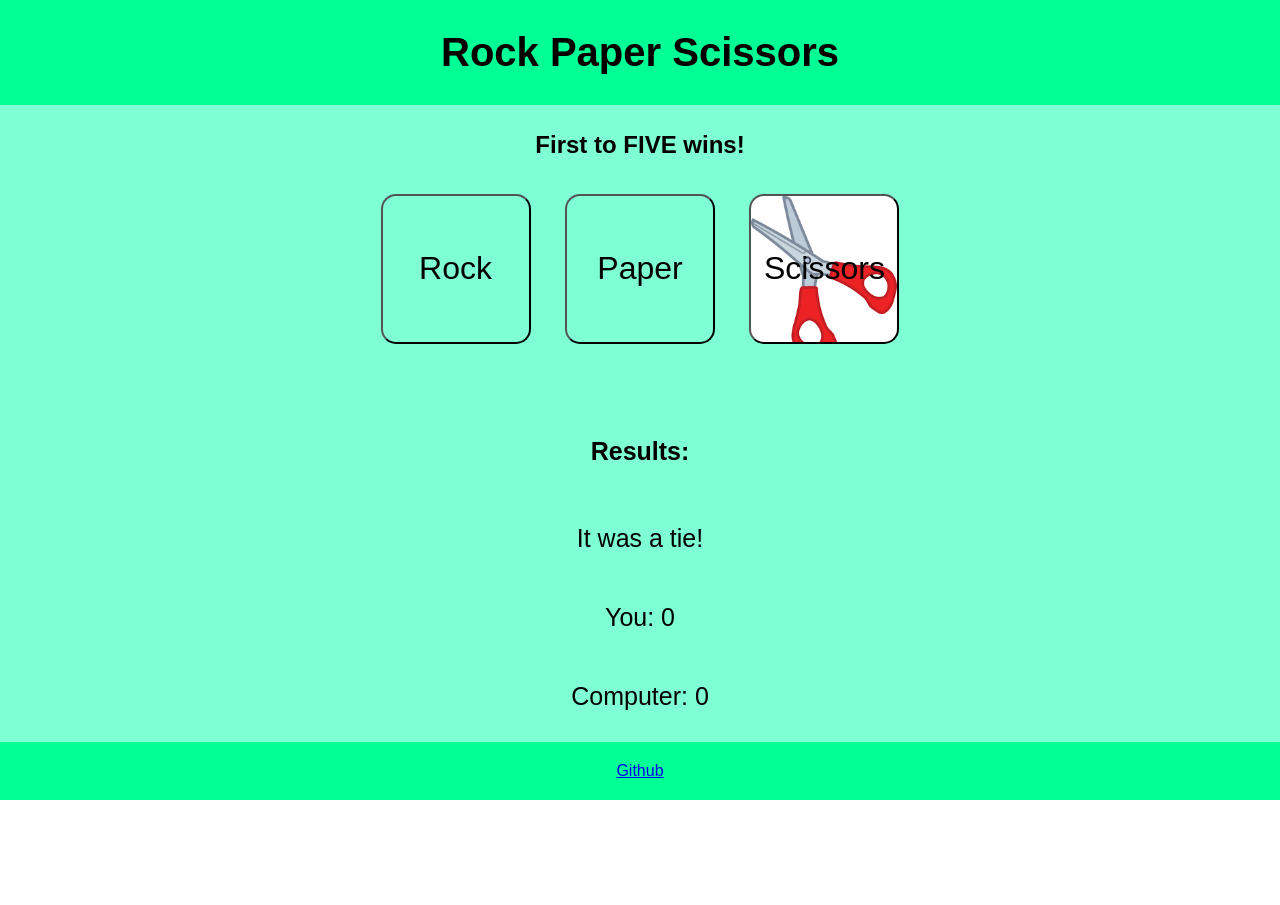
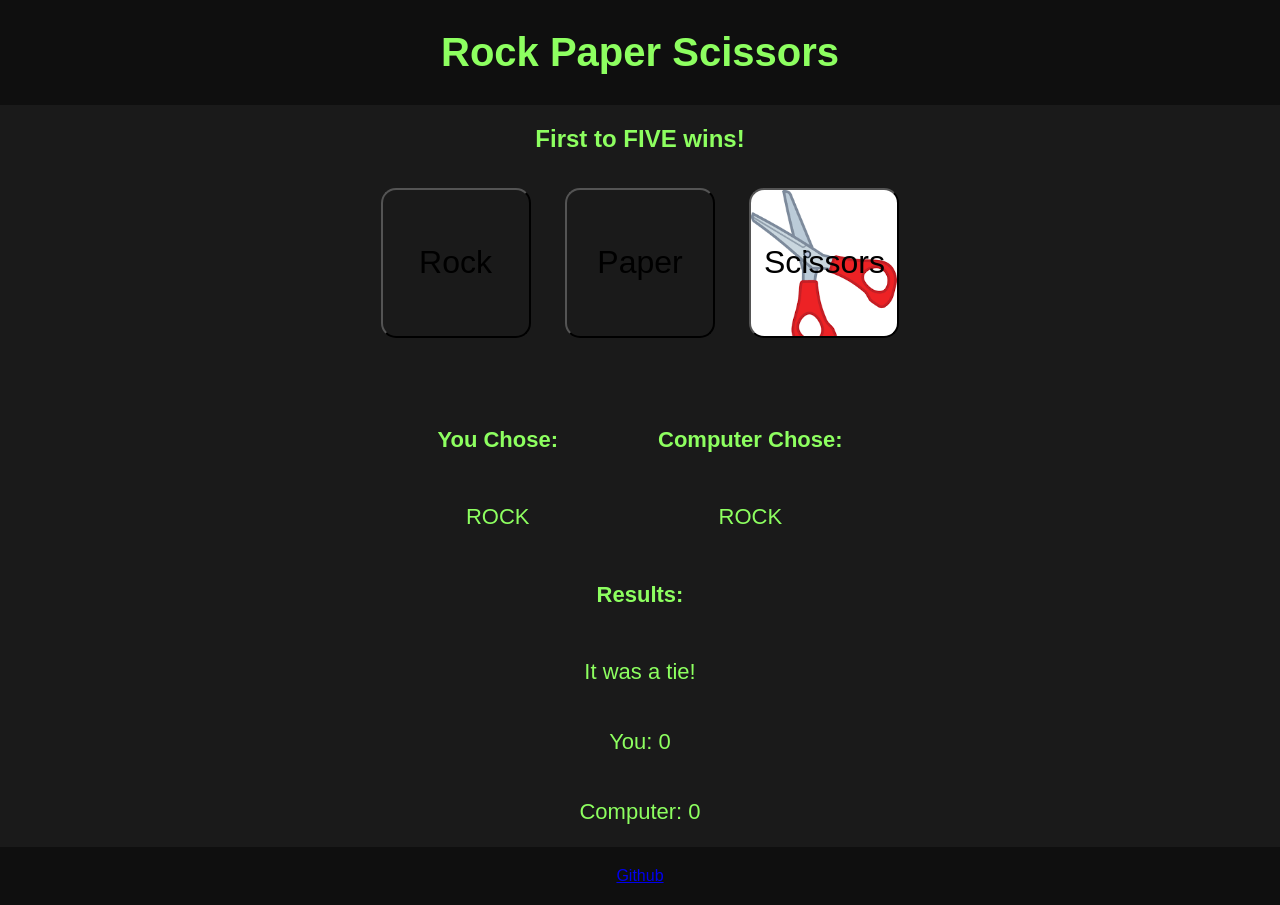
Before and after one commit to XChen601/Rock-Paper-Scissors, a plain HTML site: page index.html in a window 1280 px wide. Both pictures are taken after a click on the button "Rock". Before the commit the page ends 800 px from the top, so only its background shows below. Drawn offline with Linux system fonts and the light colour scheme.

Commit message:
added hover effects, changed color scheme

```diff
--- a/index.html
+++ b/index.html
@@ -14,9 +14,19 @@
     <div class = "content">
         <h2>First to FIVE wins!</h2>
         <div class="options">
-            <button id="rock">Rock</button>
-            <button id="paper">Paper</button>
-            <button id="scissors">Scissors</button>
+            <button class="weapon" id="rock">Rock</button>
+            <button class="weapon"id="paper">Paper</button>
+            <button class="weapon"id="scissors">Scissors</button>
+        </div>
+        <div class="picked">
+            <div class="picked-inner">
+                <h4>You Chose: </h4>
+                <p class="userPicked">?</p>
+            </div>
+            <div class="picked-inner">
+            <h4>Computer Chose:</h4>
+            <p class="computerPicked">?</p>
+            </div>
         </div>
         <div class="result">
             <h4>Results:</h4>
--- a/script.js
+++ b/script.js
@@ -5,6 +5,7 @@ let gameResult = "";
 
 playGame = (player, computer) => {
     roundResult = playRound(player, computer);
+    updateChoice(player, computer)
     printResults();
     if (playerScore === 5 || computerScore === 5){
         if (playerScore === 5){
@@ -18,6 +19,7 @@ playGame = (player, computer) => {
         toggleModal();
         resetGame();
         printResults();
+        updateChoice('?', '?')
     }
 
 }
@@ -50,8 +52,6 @@ const rpsBtns = document.querySelectorAll(".options button")
 
 rpsBtns.forEach(btn => btn.addEventListener('click', function (e) {
     playGame(e.target.id, getComputerChoice());
-
-
 }))
 
 function getComputerChoice(){
@@ -69,7 +69,12 @@ function printResults() {
     domComputerScore.textContent = `Computer: ${computerScore}`;
 }
 
-
+playerPickedElement = document.querySelector(".userPicked");
+computerPickedElement = document.querySelector(".computerPicked");
+function updateChoice(playerChoice, computerChoice) {
+    playerPickedElement.textContent = `${playerChoice.toUpperCase()}`
+    computerPickedElement.textContent = `${computerChoice.toUpperCase()}`
+}
 
 //modal
 const modal = document.querySelector(".modal");
--- a/styles.css
+++ b/styles.css
@@ -5,15 +5,15 @@ body {
     margin: 0px;
     padding: 0px;
     height: 100vh;
+    color: rgb(141, 255, 96);
 
 
 }
 
 .header {
     display: flex;
-    background: rgb(0, 255, 149);
+    background: rgb(15, 15, 15);
     padding: 30px;
-    font-size: large;
     justify-content: center;
     font-size: 40px;
     font-weight: 800;
@@ -25,19 +25,24 @@ body {
     align-items: center;
     justify-content: center;
     flex: 1;
-    background-color: aquamarine;
+    background-color: rgb(26, 26, 26);
 }
 
 .options {
     margin-bottom: 45px;
 }
 
-.options button{
+.weapon{
     height: 150px;
     width: 150px;
     border-radius: 15px;
     margin: 15px;
+}
 
+.weapon:hover{
+    transform: scale(1.2);
+    cursor: pointer;
+    border-color: gold;
 }
 
 #rock {
@@ -56,21 +61,32 @@ body {
     background-size: cover;
     max-width: 150px;
     max-height: 150px;
-    font-size: 2rem;;
+    font-size: 2rem;
 }
 
+.picked {
+    display: flex;
+    gap: 100px;
+}
 
+.picked-inner {
+    display: flex;
+    flex-direction: column;
+    align-items: center;
 
+}
+.result, .score, .picked {
+    font-size: 22px;
+}
 .result, .score {
     display: flex;
     flex-direction: column;
     align-items: center;
-    font-size: 25px;
 }
 
 .footer {
     display: flex;
-    background: rgb(0, 255, 149);
+    background: rgb(15, 15, 15);
     padding: 20px 30px;
     justify-content: center;
 }
@@ -94,7 +110,7 @@ body {
     top: 50%;
     left: 50%;
     transform: translate(-50%, -50%);
-    background-color: white;
+    background-color: rgb(65, 65, 65);
     padding: 1rem 1.5rem;
     width: 24rem;
     border-radius: 0.5rem;
@@ -114,11 +130,11 @@ body {
     text-align: center;
     cursor: pointer;
     border-radius: 0.25rem;
-    background-color: lightgray;
+    background-color: rgb(65, 65, 65);
 }
 
 .close-button:hover {
-    background-color: darkgray;
+    background-color: black;
 }
 
 .show-modal {
```
